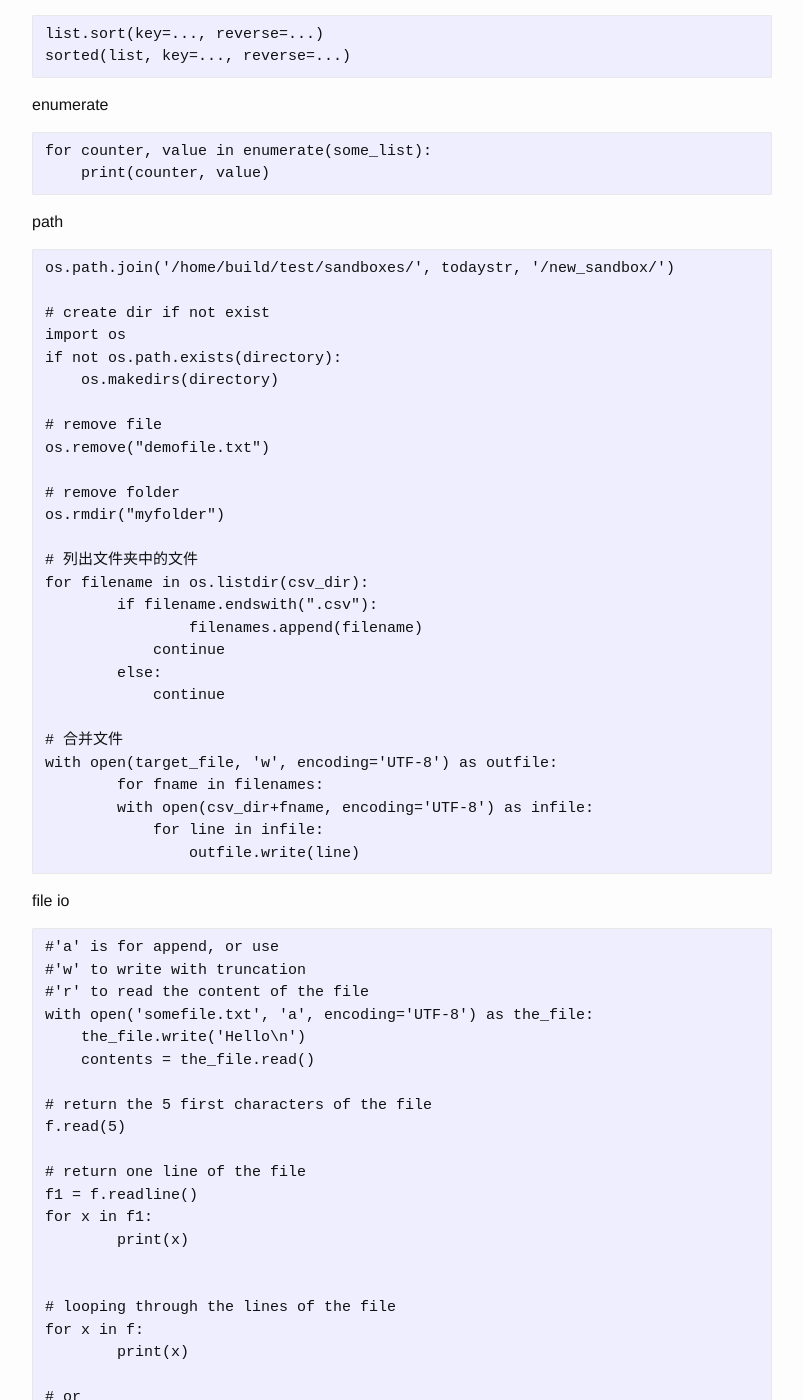
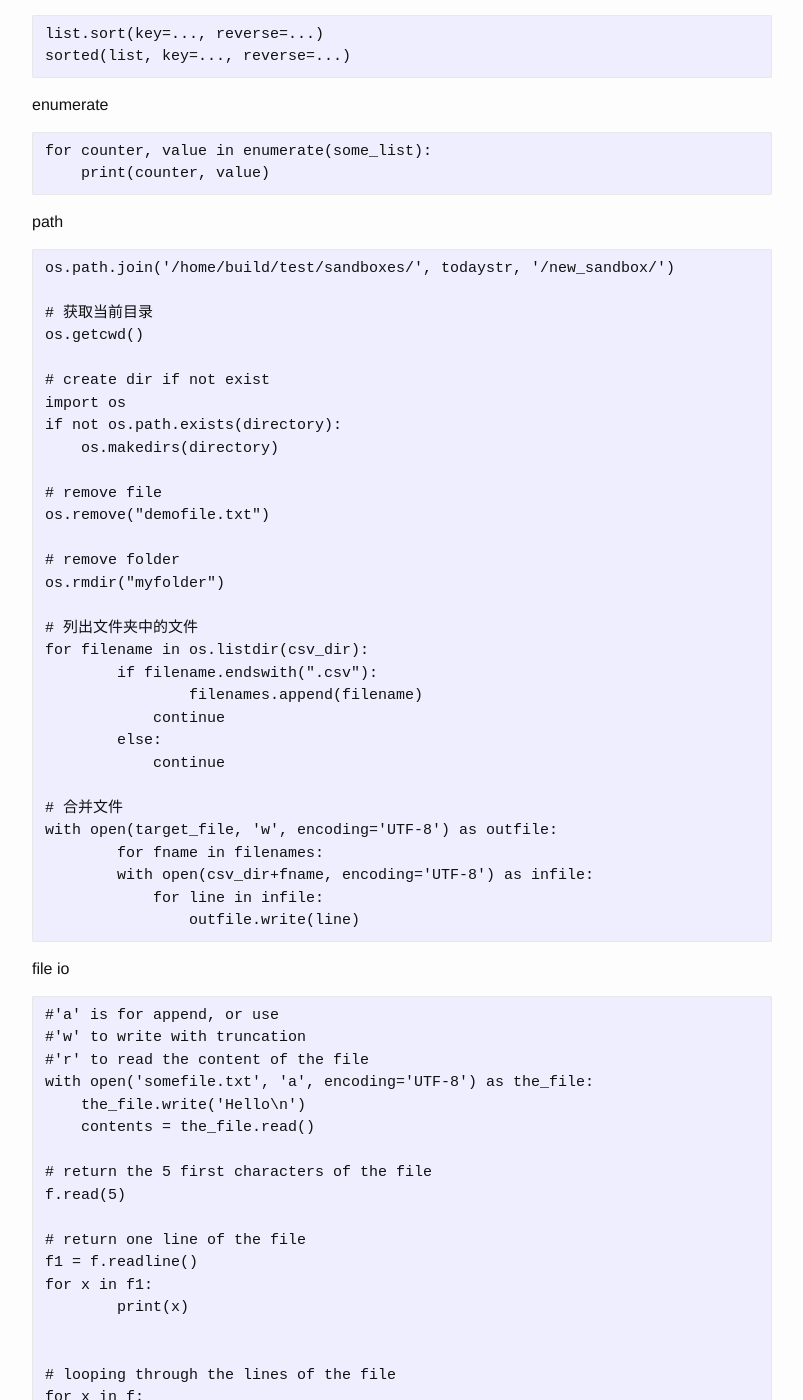
Before and after one commit to josephstalin117/josephstalin117.github.io, a Jekyll site: the page built from _posts/2017-08-10-python.markdown, in a window 1280 px wide and 1400 px high, scrolled down 11119 px. Shown: the whole window, without its empty margins (238-1041 px from the left). Built offline with Jekyll 4.4.1, drawn with Linux system fonts in a browser that asks for light colours.

Commit message:
get current dir

````diff
--- a/_posts/2017-08-10-python.markdown
+++ b/_posts/2017-08-10-python.markdown
@@ -532,6 +532,9 @@ path
 ```
 os.path.join('/home/build/test/sandboxes/', todaystr, '/new_sandbox/')
 
+# 获取当前目录
+os.getcwd()
+
 # create dir if not exist
 import os
 if not os.path.exists(directory):
````
